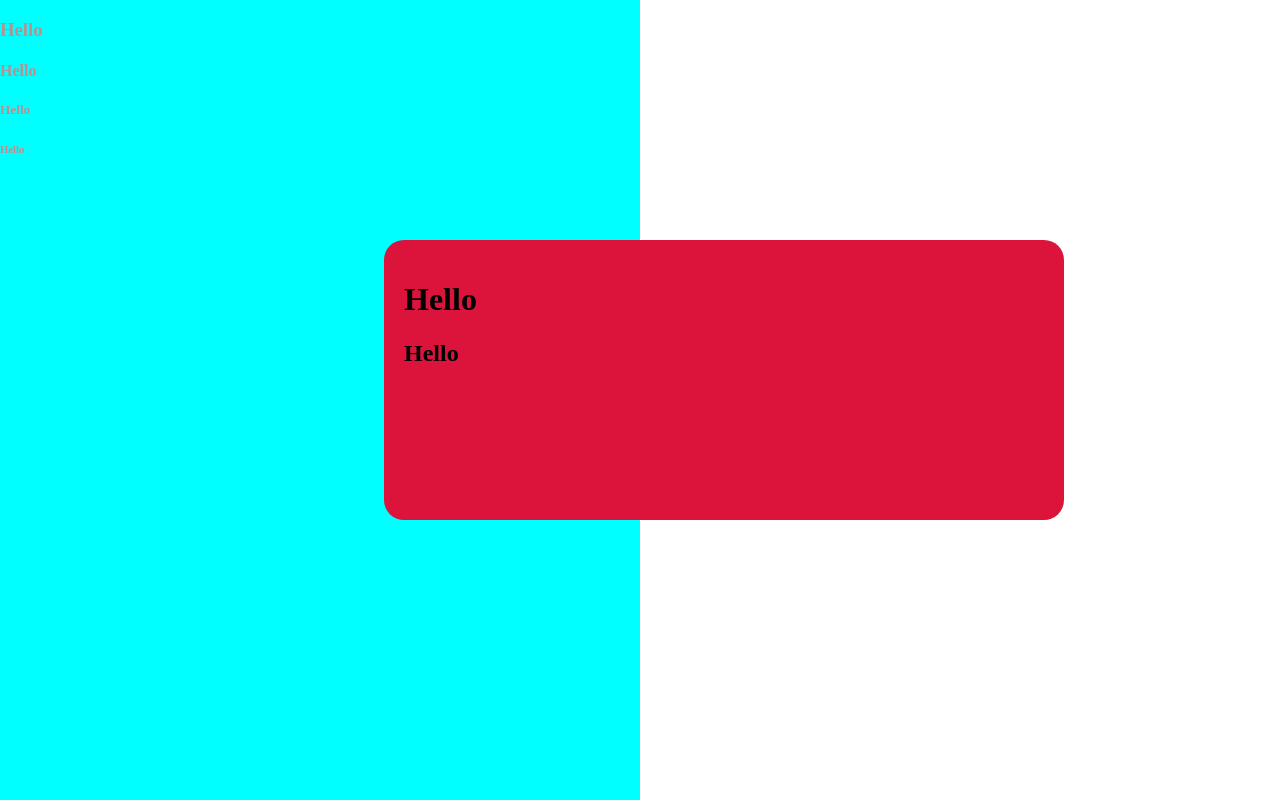
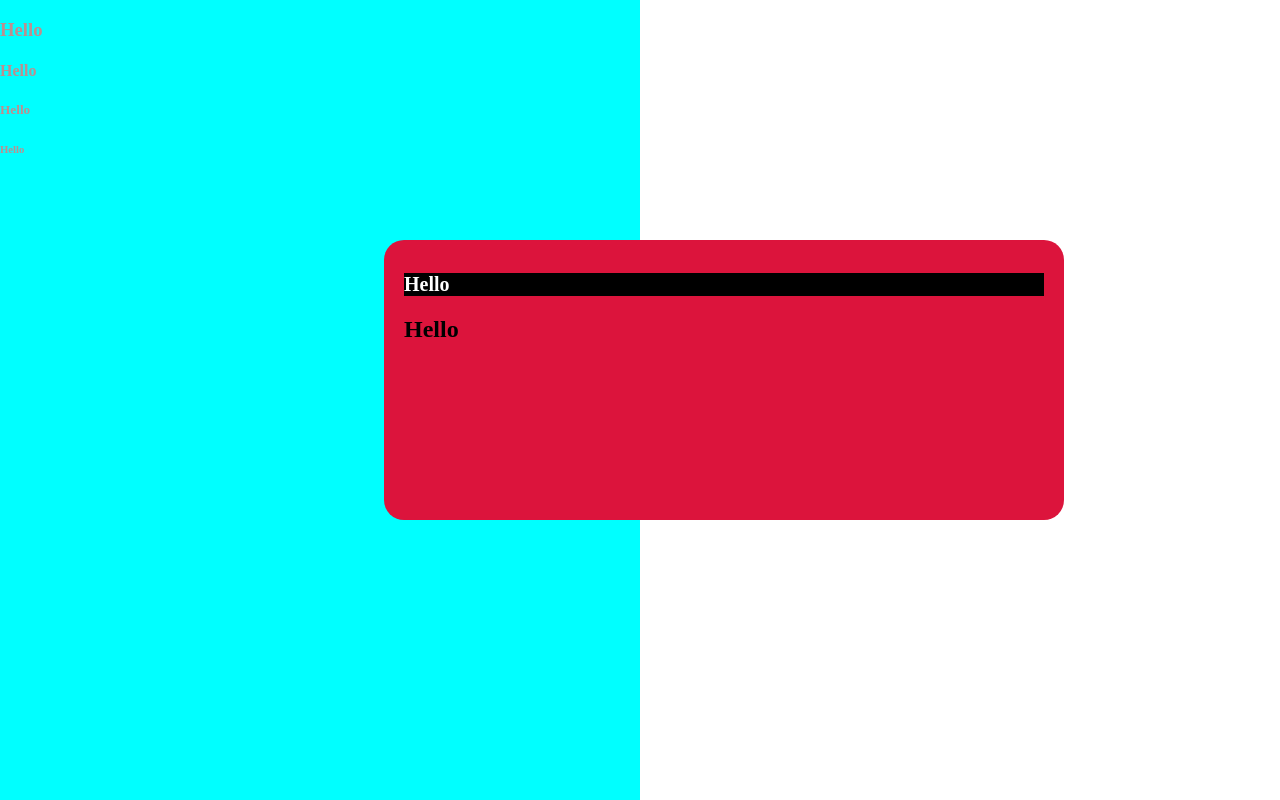
Before and after one commit to suryam2004/githubdemo2, a plain HTML site: page index.html in a window 1280 px wide. Drawn offline with Linux system fonts and the light colour scheme.

Commit message:
adding a file to sub branch

```diff
--- /dev/null
+++ b/h1.css
@@ -0,0 +1,5 @@
+h1{
+    background-color: black;
+    color: white;
+    font-size: 20px;
+}
--- a/index.html
+++ b/index.html
@@ -1,4 +1,5 @@
 <link rel="stylesheet" href="/githubdemo2/flex.css">
+<link rel="stylesheet" href="/githubdemo2/h1.css">
 <div class="one">
     <div class="two">
 <h1>Hello</h1>
```
